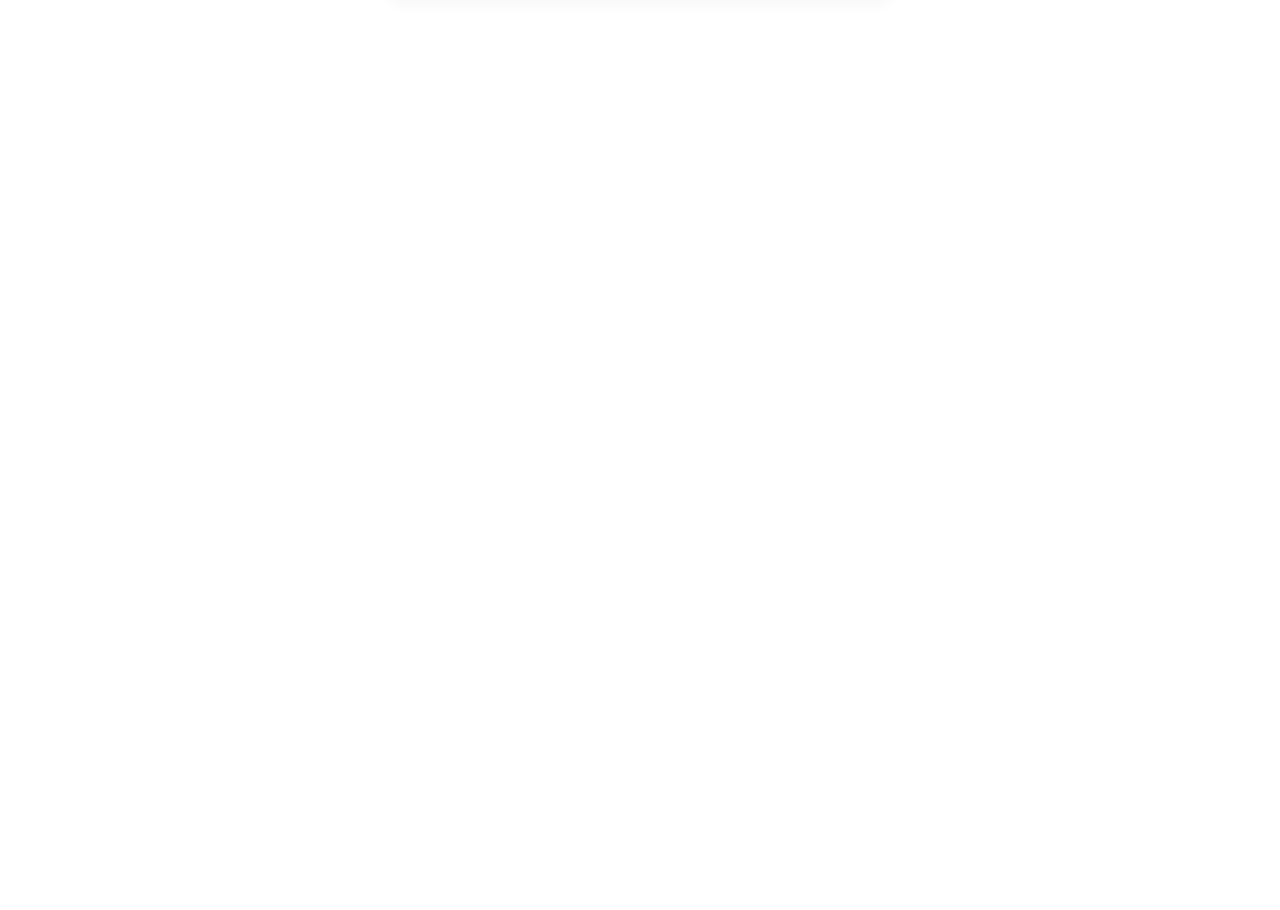
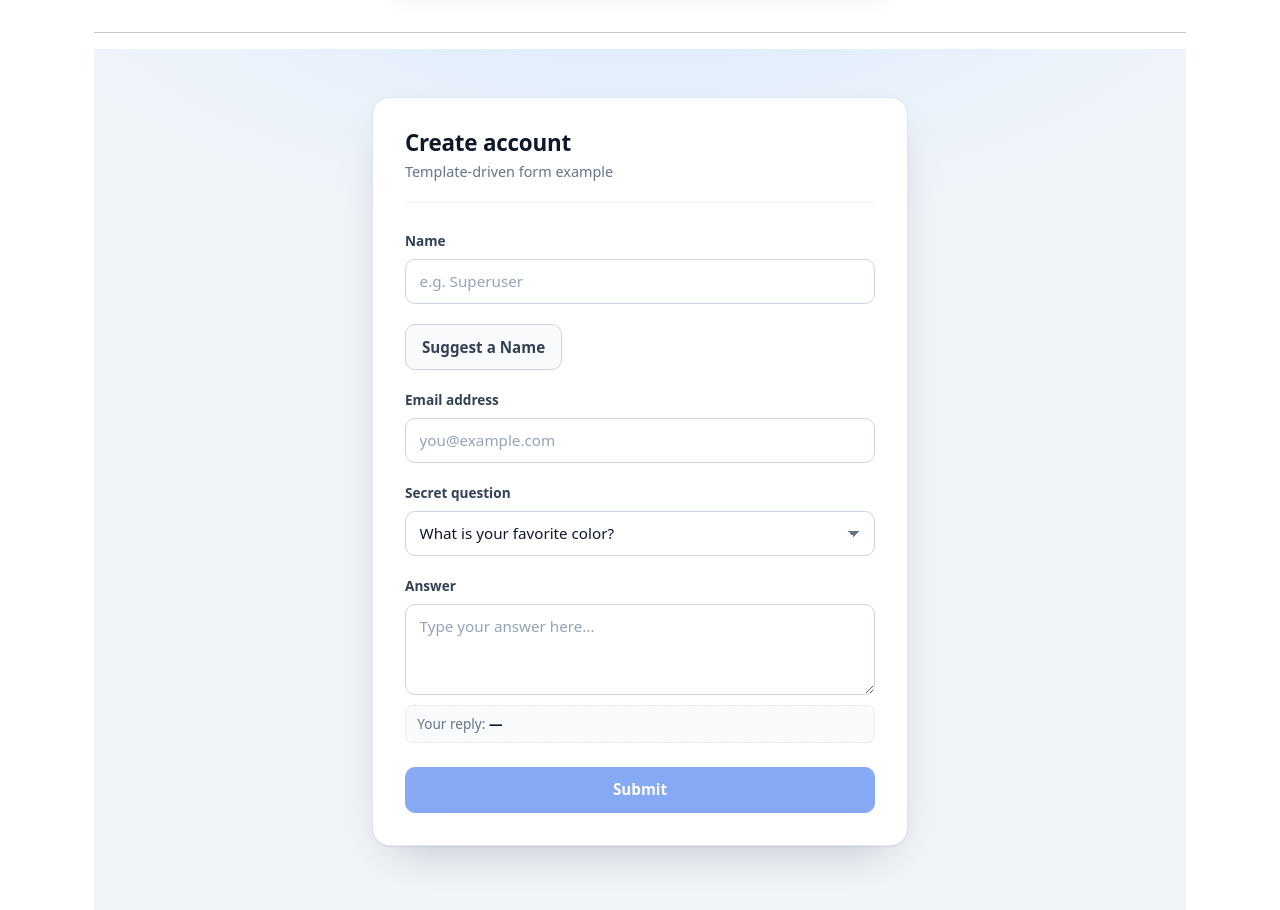
Before and after one commit to abdallahkhaliid/angular-playground, an Angular app: page / in a window 1280 px wide. Shown: the part 1111-2021 px from the top of the page. Before the commit the page ends 1127 px from the top, so only its background shows below. Built offline with nearby package versions, Linux system fonts and the light colour scheme.

Commit message:
feat: add template-driven form for user account creation with validation

```diff
--- a/src/app/app-module.ts
+++ b/src/app/app-module.ts
@@ -19,6 +19,7 @@
 import { Highlighted } from './directives/highlighted';
 import { AccountComponent } from './account/account';
 import { NewAccountComponent } from './new-account/new-account';
+import { Tdf } from './tdf/tdf';
 
 @NgModule({
   declarations: [
@@ -33,6 +34,7 @@
     Highlighted,
     AccountComponent,
     NewAccountComponent,
+    Tdf,
   ],
   imports: [BrowserModule, AppRoutingModule, FormsModule],
   providers: [
--- a/src/app/app.html
+++ b/src/app/app.html
@@ -157,5 +157,11 @@
         </app-account>
       </div>
     </div>
+    <hr />
+    <div class="row">
+      <div class="col-xs-12 col-sm-12 col-md-12 col-lg-12">
+        <app-tdf></app-tdf>
+      </div>
+    </div>
   </div>
 </div>
--- /dev/null
+++ b/src/app/interfaces/user.ts
@@ -0,0 +1,6 @@
+export interface IUser {
+  userName: string;
+  email: string;
+  secretQuestion: string;
+  answer: string;
+}
--- /dev/null
+++ b/src/app/tdf/tdf.html
@@ -0,0 +1,124 @@
+<div class="container">
+  <div class="form-card">
+    <header class="form-header">
+      <h2>Create account</h2>
+      <p>Template-driven form example</p>
+    </header>
+
+    <form #userForm="ngForm" (ngSubmit)="onSubmit(userForm)" novalidate>
+      <div id="user-data" ngModelGroup="userData" #userData="ngModelGroup" class="form-group">
+        <label for="username">Name</label>
+        <input
+          type="text"
+          required
+          name="username"
+          ngModel
+          #username="ngModel"
+          class="form-control"
+          id="username"
+          placeholder="e.g. Superuser"
+        />
+
+        <small class="text-danger" *ngIf="username.invalid && username.touched">
+          Username is required
+        </small>
+      </div>
+
+      <button type="button" (click)="suggestUserName()" class="btn btn-suggest">
+        Suggest a Name
+      </button>
+
+      <div class="form-group">
+        <label for="email">Email address</label>
+        <input
+          type="email"
+          name="email"
+          required
+          email
+          #email="ngModel"
+          ngModel
+          class="form-control"
+          id="email"
+          placeholder="you@example.com"
+        />
+
+        <div class="error-list" *ngIf="email.touched && email.errors">
+          <small class="text-danger" *ngIf="email.errors['required']">Email can't be empty</small>
+          <small class="text-danger" *ngIf="email.errors['email']"
+            >Please enter a valid email</small
+          >
+        </div>
+      </div>
+
+      <div class="form-group">
+        <label for="secret">Secret question</label>
+        <select
+          [ngModel]="defaultQuestion"
+          class="form-control"
+          name="secret"
+          id="secret"
+          required
+          #secret="ngModel"
+        >
+          <option value="">Select a question</option>
+          <option value="What is your favorite color?">What is your favorite color?</option>
+          <option value="What is your mother's maiden name?">
+            What is your mother's maiden name?
+          </option>
+          <option value="What was the name of your first pet?">
+            What was the name of your first pet?
+          </option>
+        </select>
+        <small class="text-danger" *ngIf="secret.invalid && secret.touched">
+          Please select a secret question
+        </small>
+      </div>
+
+      <div class="form-group">
+        <label for="answer">Answer</label>
+        <textarea
+          required
+          name="answer"
+          [(ngModel)]="answer"
+          #answerCtrl="ngModel"
+          class="form-control"
+          id="answer"
+          rows="3"
+          placeholder="Type your answer here..."
+        ></textarea>
+        <small class="text-danger" *ngIf="answerCtrl.invalid && answerCtrl.touched">
+          Answer is required
+        </small>
+        <p class="reply-preview">
+          Your reply: <strong>{{ answer || '—' }}</strong>
+        </p>
+      </div>
+
+      <button [disabled]="!userForm.valid" type="submit" class="btn btn-primary">
+        Submit
+      </button>
+
+      <section class="result" *ngIf="user">
+        <h3>Submitted data</h3>
+        <dl>
+          <div>
+            <dt>Username</dt>
+            <dd>{{ user.userName }}</dd>
+          </div>
+          <div>
+            <dt>Email</dt>
+            <dd>{{ user.email }}</dd>
+          </div>
+          <div>
+            <dt>Secret question</dt>
+            <dd>{{ user.secretQuestion || '—' }}</dd>
+          </div>
+          <div>
+            <dt>Answer</dt>
+            <dd>{{ user.answer }}</dd>
+          </div>
+        </dl>
+      </section>
+    </form>
+  </div>
+</div>
--- /dev/null
+++ b/src/app/tdf/tdf.scss
@@ -0,0 +1,252 @@
+:host {
+  display: flex;
+  justify-content: center;
+  padding: 3rem 1rem 4rem;
+  background: radial-gradient(1200px 500px at 50% -10%, #dbeafe 0%, #f1f5f9 55%);
+  min-height: 100%;
+  box-sizing: border-box;
+}
+
+// Support old typo'd class too
+.container,
+.conteiner {
+  width: 100%;
+  max-width: 560px;
+}
+
+.form-card {
+  background: #fff;
+  border: 1px solid #e2e8f0;
+  border-radius: 18px;
+  padding: 2rem;
+  box-shadow:
+    0 1px 2px rgba(15, 23, 42, 0.06),
+    0 20px 45px -20px rgba(15, 23, 42, 0.25);
+}
+
+.form-header {
+  margin-bottom: 1.75rem;
+  padding-bottom: 1.25rem;
+  border-bottom: 1px solid #f1f5f9;
+
+  h2 {
+    margin: 0 0 0.25rem;
+    font-size: 1.4rem;
+    font-weight: 700;
+    letter-spacing: -0.01em;
+    color: #0f172a;
+  }
+
+  p {
+    margin: 0;
+    font-size: 0.9rem;
+    color: #64748b;
+  }
+}
+
+form {
+  display: flex;
+  flex-direction: column;
+}
+
+.form-group {
+  display: flex;
+  flex-direction: column;
+  gap: 0.45rem;
+  margin-bottom: 1.25rem;
+
+  label {
+    font-size: 0.85rem;
+    font-weight: 600;
+    color: #334155;
+  }
+
+  .form-control {
+    width: 100%;
+    box-sizing: border-box;
+    border: 1px solid #cbd5e1;
+    border-radius: 10px;
+    padding: 0.65rem 0.85rem;
+    font-size: 0.95rem;
+    line-height: 1.5;
+    font-family: inherit;
+    color: #0f172a;
+    background: #fff;
+    transition: border-color 0.15s ease, box-shadow 0.15s ease, background 0.15s ease;
+
+    &::placeholder {
+      color: #94a3b8;
+    }
+
+    &:focus {
+      outline: 0;
+      border-color: #3b82f6;
+      box-shadow: 0 0 0 4px rgba(59, 130, 246, 0.15);
+    }
+
+    &.ng-invalid.ng-touched {
+      border-color: #ef4444;
+      background: #fef2f2;
+
+      &:focus {
+        box-shadow: 0 0 0 4px rgba(239, 68, 68, 0.12);
+      }
+    }
+
+    &.ng-valid.ng-touched {
+      border-color: #22c55e;
+    }
+  }
+
+  textarea.form-control {
+    resize: vertical;
+    min-height: 84px;
+  }
+
+  select.form-control {
+    appearance: none;
+    cursor: pointer;
+    padding-right: 2.5rem;
+    background-image:
+      linear-gradient(45deg, transparent 50%, #64748b 50%),
+      linear-gradient(135deg, #64748b 50%, transparent 50%);
+    background-position:
+      calc(100% - 1.25rem) 50%,
+      calc(100% - 0.9rem) 50%;
+    background-size: 6px 6px;
+    background-repeat: no-repeat;
+  }
+}
+
+.text-danger {
+  font-size: 0.8rem;
+  font-weight: 500;
+  color: #dc2626 !important;
+}
+
+.error-list {
+  display: flex;
+  flex-direction: column;
+  gap: 0.15rem;
+}
+
+.btn {
+  border-radius: 10px;
+  font-weight: 600;
+  font-size: 0.95rem;
+  padding: 0.65rem 1rem;
+  cursor: pointer;
+  border: 1px solid transparent;
+  transition: background 0.15s ease, border-color 0.15s ease, transform 0.05s ease;
+
+  &:active {
+    transform: translateY(1px);
+  }
+}
+
+.btn-suggest {
+  align-self: flex-start;
+  margin-bottom: 1.25rem;
+  background: #f8fafc;
+  border-color: #cbd5e1;
+  color: #334155;
+
+  &:hover {
+    background: #eef2ff;
+    border-color: #93c5fd;
+    color: #1d4ed8;
+  }
+}
+
+button[type='submit'].btn-primary {
+  width: 100%;
+  margin-top: 0.25rem;
+  background: #2563eb;
+  border-color: #2563eb;
+  color: #fff;
+  box-shadow: 0 10px 18px -10px rgba(37, 99, 235, 0.7);
+
+  &:hover:not(:disabled) {
+    background: #1d4ed8;
+    border-color: #1d4ed8;
+  }
+
+  &:disabled {
+    opacity: 0.55;
+    cursor: not-allowed;
+    box-shadow: none;
+  }
+}
+
+.reply-preview {
+  margin: 0.15rem 0 0;
+  font-size: 0.85rem;
+  color: #64748b;
+  background: #f8fafc;
+  border: 1px dashed #e2e8f0;
+  border-radius: 8px;
+  padding: 0.5rem 0.7rem;
+
+  strong {
+    color: #0f172a;
+    font-weight: 600;
+    overflow-wrap: anywhere;
+  }
+}
+
+.result {
+  margin-top: 1.5rem;
+  background: #f8fafc;
+  border: 1px solid #e2e8f0;
+  border-radius: 12px;
+  padding: 1rem 1.15rem;
+
+  h3 {
+    margin: 0 0 0.75rem;
+    font-size: 0.95rem;
+    font-weight: 700;
+    color: #0f172a;
+  }
+
+  dl {
+    margin: 0;
+    display: flex;
+    flex-direction: column;
+    gap: 0.6rem;
+
+    > div {
+      display: grid;
+      grid-template-columns: 130px 1fr;
+      gap: 0.75rem;
+      font-size: 0.88rem;
+    }
+
+    dt {
+      color: #64748b;
+      font-weight: 500;
+    }
+
+    dd {
+      margin: 0;
+      color: #0f172a;
+      font-weight: 600;
+      overflow-wrap: anywhere;
+    }
+  }
+}
+
+@media (max-width: 480px) {
+  :host {
+    padding: 1.5rem 0.75rem 2.5rem;
+  }
+
+  .form-card {
+    padding: 1.25rem;
+    border-radius: 14px;
+  }
+
+  .result dl > div {
+    grid-template-columns: 1fr;
+    gap: 0.15rem;
+  }
+}
--- /dev/null
+++ b/src/app/tdf/tdf.ts
@@ -0,0 +1,45 @@
+import { Component, ViewChild } from '@angular/core';
+import { NgForm } from '@angular/forms';
+import { IUser } from '../interfaces/user';
+
+@Component({
+  selector: 'app-tdf',
+  standalone: false,
+  templateUrl: './tdf.html',
+  styleUrl: './tdf.scss',
+})
+export class Tdf {
+  @ViewChild('userForm') signupForm!: NgForm;
+
+  defaultQuestion = 'What is your favorite color?';
+  answer = '';
+
+  user?: IUser;
+  onSubmit(userForm: NgForm) {
+    console.log('form submitted');
+    console.log(userForm);
+
+    this.user = {
+      userName: userForm.value.userData.username,
+      email: userForm.value.email,
+      secretQuestion: userForm.value.secret,
+      answer: userForm.value.answer,
+    };
+  }
+
+  suggestUserName() {
+    const suggestedName = 'Superuser';
+
+    //LINK - https://angular.io/guide/forms#setting-values-programmatically
+    // How to set values programmatically in Angular forms using setValue() and patchValue() methods.
+    // Set value for all input fields in the form using setValue() method
+    //   this.signupForm.setValue();
+    // }
+
+    this.signupForm.form.patchValue({
+      userData: {
+        username: suggestedName,
+      },
+    });
+  }
+}
```
Also changed, not shown: 1 other file (tests, documents, lock files or other folders).
